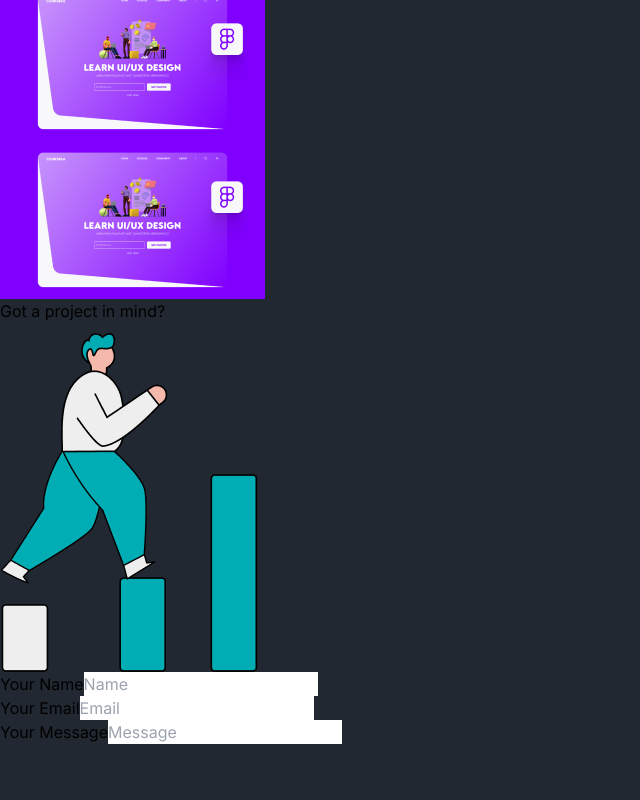
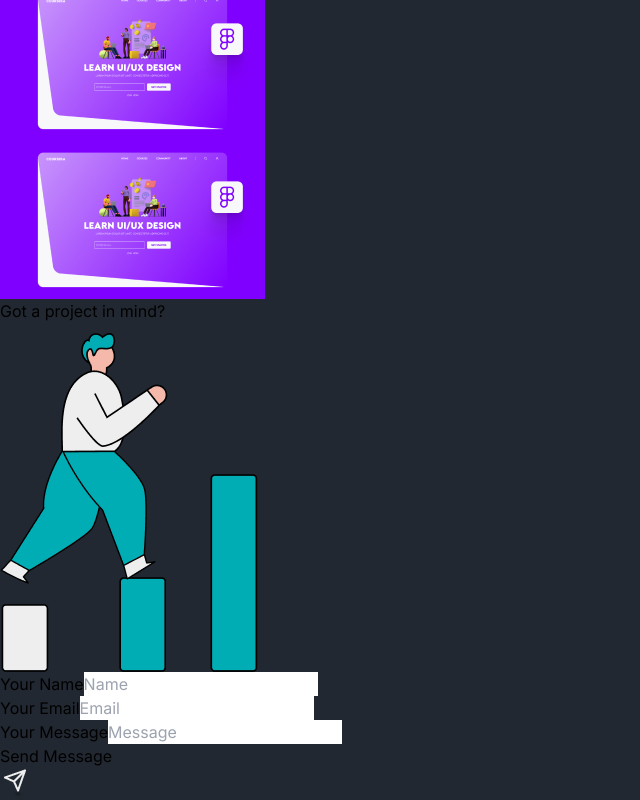
Before and after one commit to sunilhn27/tailwind-sundesign, a Next.js app: page / in a window 1280 px wide. Shown: the part 2431-3231 px from the top of the page, without its empty margins (0-640 px from the left). Before the commit the page ends 3175 px from the top, so only its background shows below. Built offline with nearby package versions, Linux system fonts and the light colour scheme.

Commit message:
Completed Contact Component

```diff
--- a/src/Components/Contact.js
+++ b/src/Components/Contact.js
@@ -1,6 +1,7 @@
 import Image from 'next/image'
 import React from 'react'
 import ContactImg from '@/Asserts/Images/Contact.png'
+import SendImg from '@/Asserts/Images/Send.png'
 
 function Contact() {
     return (
@@ -11,34 +12,44 @@ function Contact() {
 
                 <div className='flex flex-col'>
                     <div className=''>
-                        <h1 className='text-7xl w-[37rem] h-[10rem]'>Got a project in <span className='text-[#00ADB5] font-bold'>mind? </span></h1>
-                        <div className='border-2 border-emerald-500 mx-32' >
-                            <Image src={ContactImg} alt='pic' className=''/>
+                        <h1 className='text-[3.5rem] mb-12 md:-mt-8 md:text-[4.5rem] md:w-[37rem] md:h-[10rem] 2xl:w-[37rem] 2xl:h-[10rem] 2xl:text-[5.1rem]'>Got a project in <span className='text-[#00ADB5] font-bold'>mind? </span></h1>
+                        <div className=' mx-32' >
+                            <Image src={ContactImg} alt='pic' className='' />
                         </div>
                     </div>
                 </div>
 
-                <div className='flex flex-col  mx-2'>
+                <div className='mt-12 md:-mt-12 flex flex-col mx-2'>
                     <form className='space-y-3'>
                         <div className='flex space-x-3  '>
                             <div className='flex flex-col'>
                                 <label className='mb-2'>Your Name</label>
-                                <input className='px-2 rounded-lg w-[17.5rem] py-2 bg-[#393E4680]' placeholder='Name' />
+                                <input className='px-2 rounded-lg md:w-[17.5rem] py-2 bg-[#393E4680]' placeholder='Name' />
                             </div>
 
                             <div className='flex flex-col'>
                                 <label className='mb-2'>Your Email</label>
-                                <input className='px-2 rounded-lg w-[17.5rem]  py-2 bg-[#393E4680]' placeholder='Email' />
+                                <input className='px-2 rounded-lg md:w-[17.5rem]  py-2 bg-[#393E4680]' placeholder='Email' />
                             </div>
                         </div>
                         <div className='flex flex-col '>
                             <div className='flex flex-col '>
                                 <label className='mb-2'>Your Message</label>
-                                <input className='rounded-lg px-2 bg-[#393E4680] w-[36rem] h-[16rem] ' placeholder='Message ' />
+                                <input className='rounded-lg px-2 bg-[#393E4680] md:w-[36rem] h-[16rem] ' placeholder='Message ' />
                             </div>
 
+                        </div>
+                        <div className=''>
+                            <div className='flex items-center'>
+                                <button className='bg-[#00ADB5] text-white flex items-center justify-center px-4 py-2 rounded-lg'>
+                                    Send Message
+                                    <span className='ml-2'>
+                                        <Image  src={SendImg} className='w-[1.45rem] h-[1.5rem]' />
+                                    </span>
+                                </button>
+                            </div>
+                        </div>
 
-                        </div>
 
 
                     </form>
--- a/src/Components/RecentWork.js
+++ b/src/Components/RecentWork.js
@@ -6,7 +6,7 @@ function RecentWork() {
     return (
         <section className='my-44 text-white w-full h-[80rem] xl:h-[40rem] bg-my_bg_image  '>
             <div className='mx-32 md:mx-16 '>
-                <div className='-mx-28 flex flex-col w-[34rem] h-[6rem]'>
+                <div className='mx-28 flex flex-col w-[34rem] h-[6rem]'>
                     <h1 className='text-[4rem]'>My recent <span className='text-[#00ADB5]'>works</span>  </h1>
                     <div className='flex items-center space-x-6'>
                         <button className='px-5 py-2 rounded-lg bg-gray-700'>All</button>
```
